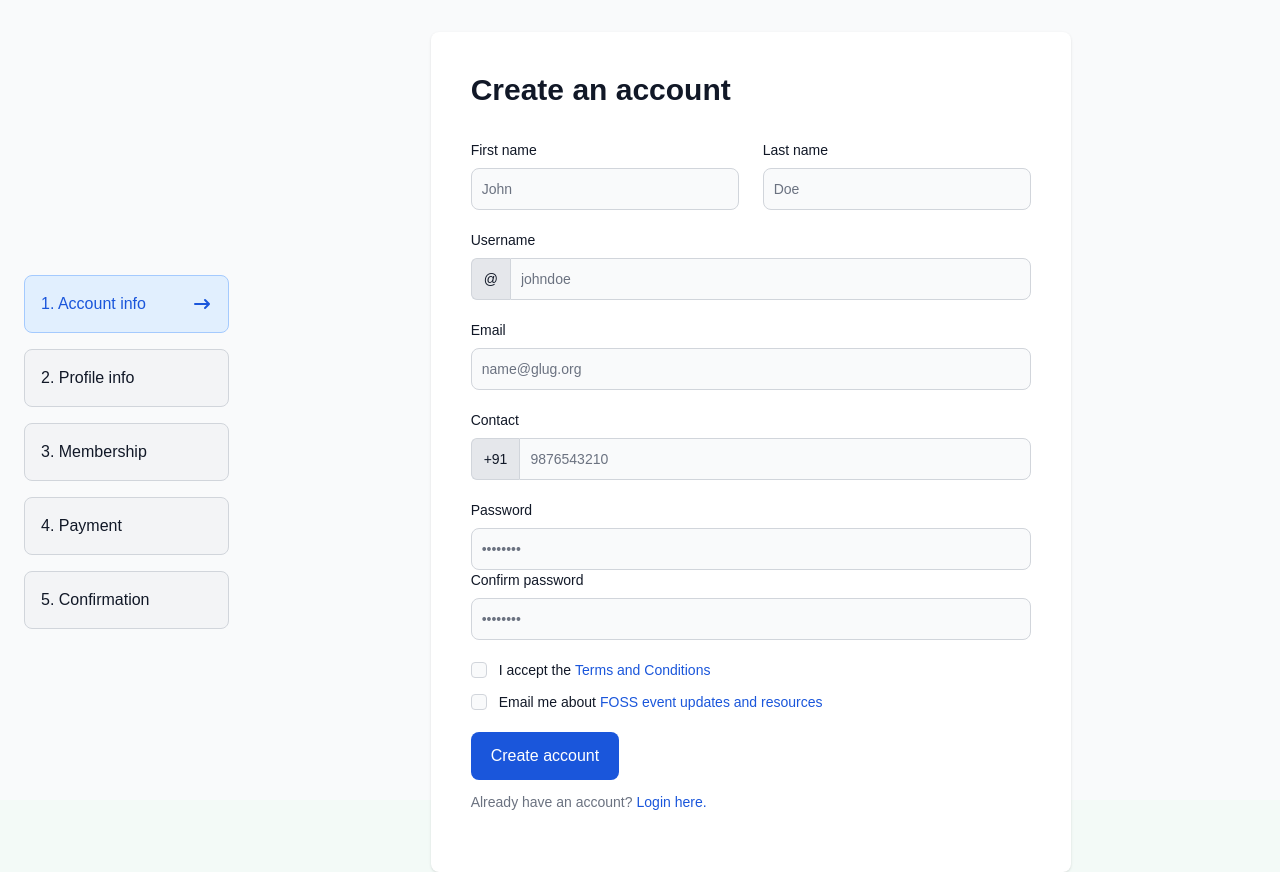
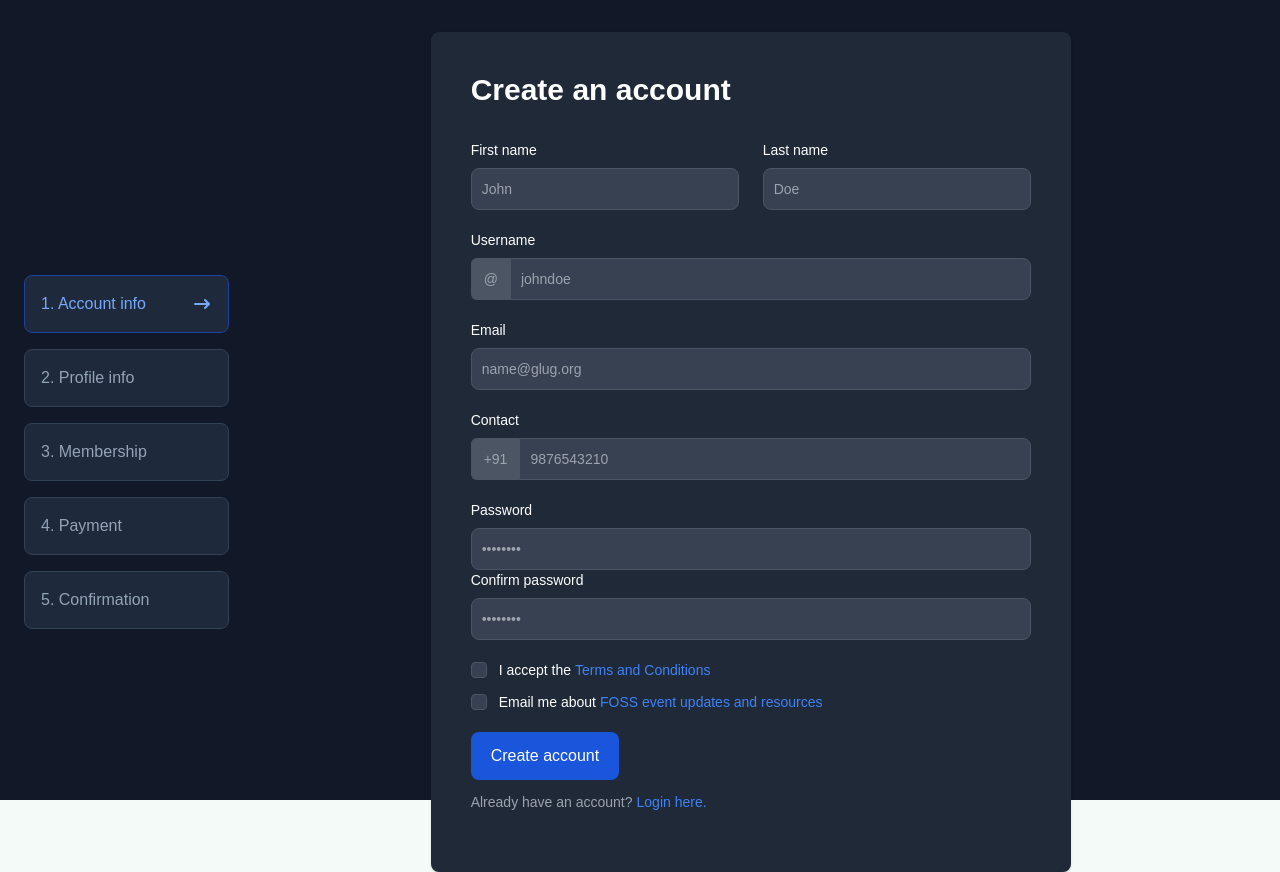
Before and after one commit to juandavid24w/htj79, a Django app: page /user/signup/ in a window 1280 px wide. Run offline with Django 4.2, Linux system fonts and the light colour scheme.

Commit message:
Change form classes

```diff
--- a/member/forms.py
+++ b/member/forms.py
@@ -1,7 +1,7 @@
 from django import forms
 from django.core import validators
 from django.contrib.auth.forms import password_validation
-from member.models import Members
+from member.models import Members, Membership
 from glug.models import GLUG
 from institutions.models import Institutions
 from hacktivist.models import Occupation, EducationalQualification
@@ -16,28 +16,20 @@ class LoginForm(forms.Form):
     email = forms.EmailField(
         label='',
         required=True,
-        widget=forms.EmailInput(
-            attrs={
-                'class':
-                'bg-gray-50 border border-gray-300 text-gray-900 sm:text-sm rounded-lg focus:ring-gray-600 focus:border-gray-600 block w-full p-2.5 dark:bg-gray-700 dark:border-gray-600 dark:placeholder-gray-400 dark:text-white dark:focus:ring-blue-500 dark:focus:border-blue-500',
-                'placeholder': 'name@glug.org',
-            }))
+        widget=forms.EmailInput(attrs={
+            'placeholder': 'name@glug.org',
+        }))
     password = forms.CharField(
         label='',
         required=True,
-        widget=forms.PasswordInput(
-            attrs={
-                'class':
-                'bg-gray-50 border border-gray-300 text-gray-900 sm:text-sm rounded-lg focus:ring-gray-600 focus:border-gray-600 block w-full p-2.5 dark:bg-gray-700 dark:border-gray-600 dark:placeholder-gray-400 dark:text-white dark:focus:ring-blue-500 dark:focus:border-blue-500',
-                'placeholder': '••••••••',
-            }))
+        widget=forms.PasswordInput(attrs={
+            'placeholder': '••••••••',
+        }))
     remember_me = forms.BooleanField(
         label='',
         required=False,
         widget=forms.CheckboxInput(
             attrs={
-                'class':
-                'w-4 h-4 border border-gray-300 rounded bg-gray-50 focus:ring-3 focus:ring-gray-300 dark:bg-gray-700 dark:border-gray-600 dark:focus:ring-gray-600 dark:ring-offset-gray-800',
                 'aria-describedby': 'remember',
             }))
 
@@ -209,6 +201,15 @@ class ProfileCompletionForm(forms.ModelForm):
         ]
 
 
+class MembershipForm(forms.ModelForm):
+
+    class Meta:
+        model = Membership
+        fields = [
+            'payment_method',
+        ]
+
+
 class PaymentForm(forms.Form):
     transaction_id = forms.IntegerField(
         label='',
--- a/member/templates/_mbase.html
+++ b/member/templates/_mbase.html
@@ -1,6 +1,6 @@
 <!DOCTYPE html>
 {% load static %}
-<html lang="en" class="disable-select">
+<html lang="en" class="disable-select dark">
   <head>
     <meta charset="UTF-8" />
     <meta http-equiv="X-UA-Compatible" content="IE=edge" />
--- a/member/templates/step2.html
+++ b/member/templates/step2.html
@@ -189,7 +189,7 @@
   {% csrf_token %}
   <div class="mb-6">
     <label
-      for="email"
+      for="glug"
       class="block mb-2 text-sm font-medium text-gray-900 dark:text-white"
       >GLUG</label
     >
--- a/static/src/tailwindcss/main.css
+++ b/static/src/tailwindcss/main.css
@@ -1028,6 +1028,196 @@ select {
 [type='file']:focus {
   outline: 1px solid ButtonText;
   outline: 1px auto -webkit-focus-ring-color;
+}
+
+[type="text"],
+  [type="email"],
+  [type="url"],
+  [type="password"],
+  [type="number"],
+  [type="date"],
+  [type="datetime-local"],
+  [type="month"],
+  [type="search"],
+  [type="tel"],
+  [type="time"],
+  [type="week"],
+  [multiple],
+  textarea,
+  select {
+  display: block;
+  width: 100%;
+  border-radius: 0.5rem;
+  border-width: 1px;
+  --tw-border-opacity: 1;
+  border-color: rgb(203 213 225 / var(--tw-border-opacity));
+  --tw-bg-opacity: 1;
+  background-color: rgb(248 250 252 / var(--tw-bg-opacity));
+  padding: 0.625rem;
+  --tw-text-opacity: 1;
+  color: rgb(15 23 42 / var(--tw-text-opacity));
+}
+
+[type="text"]:focus,
+  [type="email"]:focus,
+  [type="url"]:focus,
+  [type="password"]:focus,
+  [type="number"]:focus,
+  [type="date"]:focus,
+  [type="datetime-local"]:focus,
+  [type="month"]:focus,
+  [type="search"]:focus,
+  [type="tel"]:focus,
+  [type="time"]:focus,
+  [type="week"]:focus,
+  [multiple]:focus,
+  textarea:focus,
+  select:focus {
+  --tw-border-opacity: 1;
+  border-color: rgb(71 85 105 / var(--tw-border-opacity));
+  --tw-ring-opacity: 1;
+  --tw-ring-color: rgb(71 85 105 / var(--tw-ring-opacity));
+}
+
+:is(.dark [type="text"]),:is(.dark
+  [type="email"]),:is(.dark
+  [type="url"]),:is(.dark
+  [type="password"]),:is(.dark
+  [type="number"]),:is(.dark
+  [type="date"]),:is(.dark
+  [type="datetime-local"]),:is(.dark
+  [type="month"]),:is(.dark
+  [type="search"]),:is(.dark
+  [type="tel"]),:is(.dark
+  [type="time"]),:is(.dark
+  [type="week"]),:is(.dark
+  [multiple]),:is(.dark
+  textarea),:is(.dark
+  select) {
+  --tw-border-opacity: 1;
+  border-color: rgb(71 85 105 / var(--tw-border-opacity));
+  --tw-bg-opacity: 1;
+  background-color: rgb(51 65 85 / var(--tw-bg-opacity));
+  --tw-text-opacity: 1;
+  color: rgb(255 255 255 / var(--tw-text-opacity));
+}
+
+:is(.dark [type="text"])::-moz-placeholder, :is(.dark
+  [type="email"])::-moz-placeholder, :is(.dark
+  [type="url"])::-moz-placeholder, :is(.dark
+  [type="password"])::-moz-placeholder, :is(.dark
+  [type="number"])::-moz-placeholder, :is(.dark
+  [type="date"])::-moz-placeholder, :is(.dark
+  [type="datetime-local"])::-moz-placeholder, :is(.dark
+  [type="month"])::-moz-placeholder, :is(.dark
+  [type="search"])::-moz-placeholder, :is(.dark
+  [type="tel"])::-moz-placeholder, :is(.dark
+  [type="time"])::-moz-placeholder, :is(.dark
+  [type="week"])::-moz-placeholder, :is(.dark
+  [multiple])::-moz-placeholder, :is(.dark
+  textarea)::-moz-placeholder, :is(.dark
+  select)::-moz-placeholder {
+  --tw-placeholder-opacity: 1;
+  color: rgb(148 163 184 / var(--tw-placeholder-opacity));
+}
+
+:is(.dark [type="text"])::placeholder,:is(.dark
+  [type="email"])::placeholder,:is(.dark
+  [type="url"])::placeholder,:is(.dark
+  [type="password"])::placeholder,:is(.dark
+  [type="number"])::placeholder,:is(.dark
+  [type="date"])::placeholder,:is(.dark
+  [type="datetime-local"])::placeholder,:is(.dark
+  [type="month"])::placeholder,:is(.dark
+  [type="search"])::placeholder,:is(.dark
+  [type="tel"])::placeholder,:is(.dark
+  [type="time"])::placeholder,:is(.dark
+  [type="week"])::placeholder,:is(.dark
+  [multiple])::placeholder,:is(.dark
+  textarea)::placeholder,:is(.dark
+  select)::placeholder {
+  --tw-placeholder-opacity: 1;
+  color: rgb(148 163 184 / var(--tw-placeholder-opacity));
+}
+
+:is(.dark [type="text"]:focus),:is(.dark
+  [type="email"]:focus),:is(.dark
+  [type="url"]:focus),:is(.dark
+  [type="password"]:focus),:is(.dark
+  [type="number"]:focus),:is(.dark
+  [type="date"]:focus),:is(.dark
+  [type="datetime-local"]:focus),:is(.dark
+  [type="month"]:focus),:is(.dark
+  [type="search"]:focus),:is(.dark
+  [type="tel"]:focus),:is(.dark
+  [type="time"]:focus),:is(.dark
+  [type="week"]:focus),:is(.dark
+  [multiple]:focus),:is(.dark
+  textarea:focus),:is(.dark
+  select:focus) {
+  --tw-border-opacity: 1;
+  border-color: rgb(100 116 139 / var(--tw-border-opacity));
+  --tw-ring-opacity: 1;
+  --tw-ring-color: rgb(100 116 139 / var(--tw-ring-opacity));
+}
+
+@media (min-width: 640px) {
+  [type="text"],
+  [type="email"],
+  [type="url"],
+  [type="password"],
+  [type="number"],
+  [type="date"],
+  [type="datetime-local"],
+  [type="month"],
+  [type="search"],
+  [type="tel"],
+  [type="time"],
+  [type="week"],
+  [multiple],
+  textarea,
+  select {
+    font-size: 0.875rem;
+    line-height: 1.25rem;
+  }
+}
+
+[type="checkbox"],
+  [type="radio"] {
+  border-radius: 0.25rem;
+  border-width: 1px;
+  --tw-border-opacity: 1;
+  border-color: rgb(203 213 225 / var(--tw-border-opacity));
+  --tw-bg-opacity: 1;
+  background-color: rgb(248 250 252 / var(--tw-bg-opacity));
+  --tw-text-opacity: 1;
+  color: rgb(30 41 59 / var(--tw-text-opacity));
+}
+
+[type="checkbox"]:focus,
+  [type="radio"]:focus {
+  --tw-ring-offset-shadow: var(--tw-ring-inset) 0 0 0 var(--tw-ring-offset-width) var(--tw-ring-offset-color);
+  --tw-ring-shadow: var(--tw-ring-inset) 0 0 0 calc(1px + var(--tw-ring-offset-width)) var(--tw-ring-color);
+  box-shadow: var(--tw-ring-offset-shadow), var(--tw-ring-shadow), var(--tw-shadow, 0 0 #0000);
+  --tw-ring-opacity: 1;
+  --tw-ring-color: rgb(203 213 225 / var(--tw-ring-opacity));
+}
+
+:is(.dark [type="checkbox"]),:is(.dark
+  [type="radio"]) {
+  --tw-border-opacity: 1;
+  border-color: rgb(71 85 105 / var(--tw-border-opacity));
+  --tw-bg-opacity: 1;
+  background-color: rgb(51 65 85 / var(--tw-bg-opacity));
+  --tw-text-opacity: 1;
+  color: rgb(51 65 85 / var(--tw-text-opacity));
+  --tw-ring-offset-color: #1e293b;
+}
+
+:is(.dark [type="checkbox"]:focus),:is(.dark
+  [type="radio"]:focus) {
+  --tw-ring-opacity: 1;
+  --tw-ring-color: rgb(71 85 105 / var(--tw-ring-opacity));
 }
 
 *, ::before, ::after {
@@ -1187,7 +1377,7 @@ select {
   --tw-border-opacity: 1;
   border-color: rgb(3 84 63 / var(--tw-border-opacity));
   --tw-bg-opacity: 1;
-  background-color: rgb(31 41 55 / var(--tw-bg-opacity));
+  background-color: rgb(30 41 59 / var(--tw-bg-opacity));
   --tw-text-opacity: 1;
   color: rgb(49 196 141 / var(--tw-text-opacity));
 }
@@ -1209,7 +1399,7 @@ select {
   --tw-border-opacity: 1;
   border-color: rgb(30 66 159 / var(--tw-border-opacity));
   --tw-bg-opacity: 1;
-  background-color: rgb(31 41 55 / var(--tw-bg-opacity));
+  background-color: rgb(30 41 59 / var(--tw-bg-opacity));
   --tw-text-opacity: 1;
   color: rgb(118 169 250 / var(--tw-text-opacity));
 }
@@ -1219,21 +1409,21 @@ select {
   border-radius: 0.5rem;
   border-width: 1px;
   --tw-border-opacity: 1;
-  border-color: rgb(209 213 219 / var(--tw-border-opacity));
-  --tw-bg-opacity: 1;
-  background-color: rgb(243 244 246 / var(--tw-bg-opacity));
+  border-color: rgb(203 213 225 / var(--tw-border-opacity));
+  --tw-bg-opacity: 1;
+  background-color: rgb(241 245 249 / var(--tw-bg-opacity));
   padding: 1rem;
   --tw-text-opacity: 1;
-  color: rgb(17 24 39 / var(--tw-text-opacity));
+  color: rgb(15 23 42 / var(--tw-text-opacity));
 }
 
 :is(.dark .stepper-inactive) {
   --tw-border-opacity: 1;
-  border-color: rgb(55 65 81 / var(--tw-border-opacity));
-  --tw-bg-opacity: 1;
-  background-color: rgb(31 41 55 / var(--tw-bg-opacity));
-  --tw-text-opacity: 1;
-  color: rgb(156 163 175 / var(--tw-text-opacity));
+  border-color: rgb(51 65 85 / var(--tw-border-opacity));
+  --tw-bg-opacity: 1;
+  background-color: rgb(30 41 59 / var(--tw-bg-opacity));
+  --tw-text-opacity: 1;
+  color: rgb(148 163 184 / var(--tw-text-opacity));
 }
 
 .mstepper-complete {
@@ -1281,12 +1471,12 @@ select {
 .mstepper-inactive-border {
   border-width: 1px;
   --tw-border-opacity: 1;
-  border-color: rgb(107 114 128 / var(--tw-border-opacity));
+  border-color: rgb(100 116 139 / var(--tw-border-opacity));
 }
 
 :is(.dark .mstepper-inactive-border) {
   --tw-border-opacity: 1;
-  border-color: rgb(156 163 175 / var(--tw-border-opacity));
+  border-color: rgb(148 163 184 / var(--tw-border-opacity));
 }
 
 .errorlist {
@@ -2327,11 +2517,6 @@ select {
   border-color: rgb(63 131 248 / var(--tw-border-opacity));
 }
 
-.focus\:border-gray-600:focus {
-  --tw-border-opacity: 1;
-  border-color: rgb(75 85 99 / var(--tw-border-opacity));
-}
-
 .focus\:outline-none:focus {
   outline: 2px solid transparent;
   outline-offset: 2px;
@@ -2369,11 +2554,6 @@ select {
   --tw-ring-color: rgb(209 213 219 / var(--tw-ring-opacity));
 }
 
-.focus\:ring-gray-600:focus {
-  --tw-ring-opacity: 1;
-  --tw-ring-color: rgb(75 85 99 / var(--tw-ring-opacity));
-}
-
 .focus\:ring-red-400:focus {
   --tw-ring-opacity: 1;
   --tw-ring-color: rgb(249 128 128 / var(--tw-ring-opacity));
--- a/templates/_base.html
+++ b/templates/_base.html
@@ -1,6 +1,6 @@
 <!DOCTYPE html>
 {% load static %}
-<html lang="en" , class="">
+<html lang="en" class="">
   <head>
     <meta charset="UTF-8" />
     <meta http-equiv="X-UA-Compatible" content="IE=edge" />
```
Also changed, not shown: member/templates/step3.html (+10 -2 lines).
